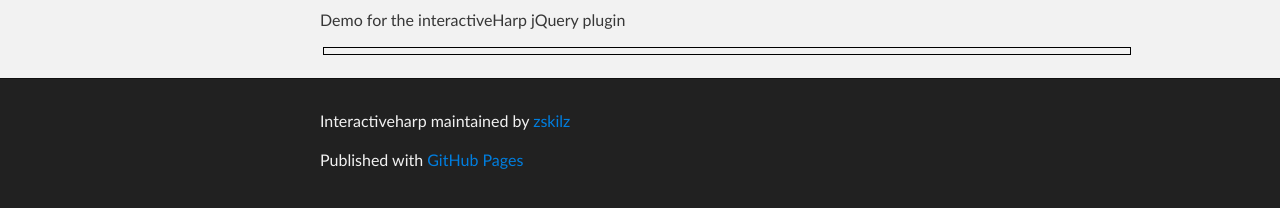
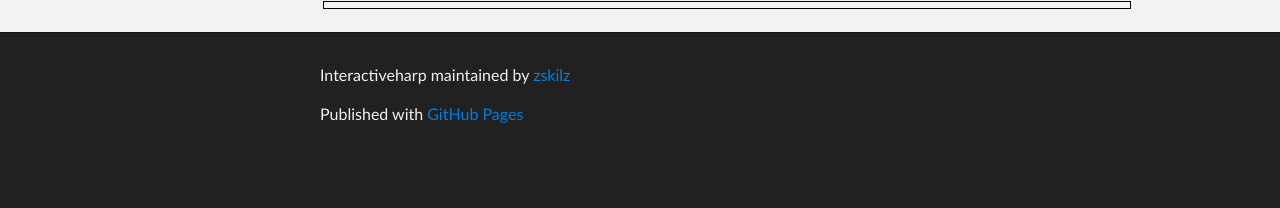
Before and after one commit to zskilz/interactiveHarp, a plain HTML site: page index.html in a window 1280 px wide. Shown: the part 252-460 px from the top of the page. Drawn offline with nearby package versions, Linux system fonts and the light colour scheme.

Commit message:
deletedtext

```diff
--- a/index.html
+++ b/index.html
@@ -47,7 +47,6 @@
         <!-- MAIN CONTENT -->
         <div id="main_content_wrap" class="outer">
             <section id="main_content" class="inner">
-                <p>Demo for the interactiveHarp jQuery plugin</p>
                 <div id="mainStage"></div>
             </section>
         </div>
```
